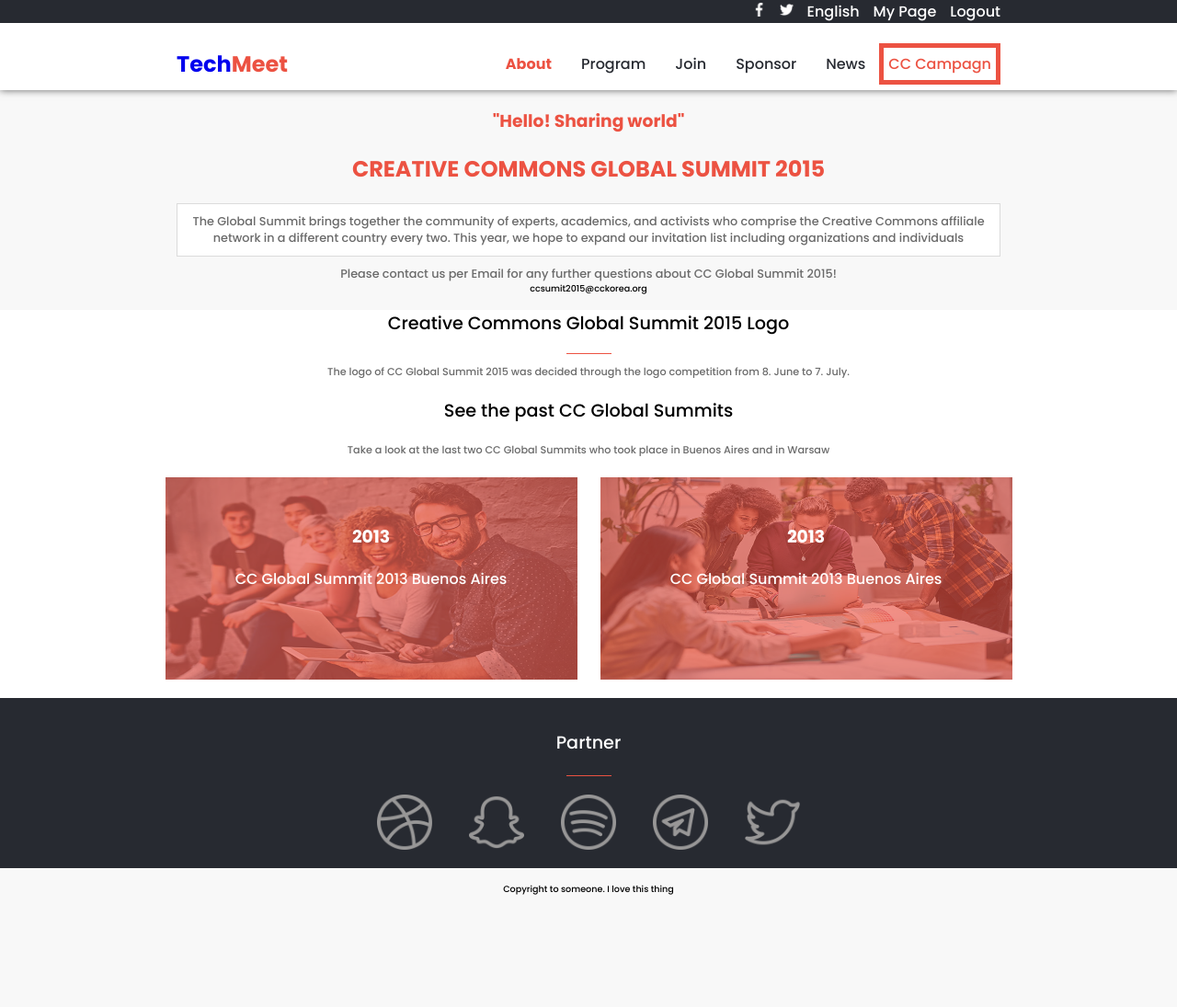
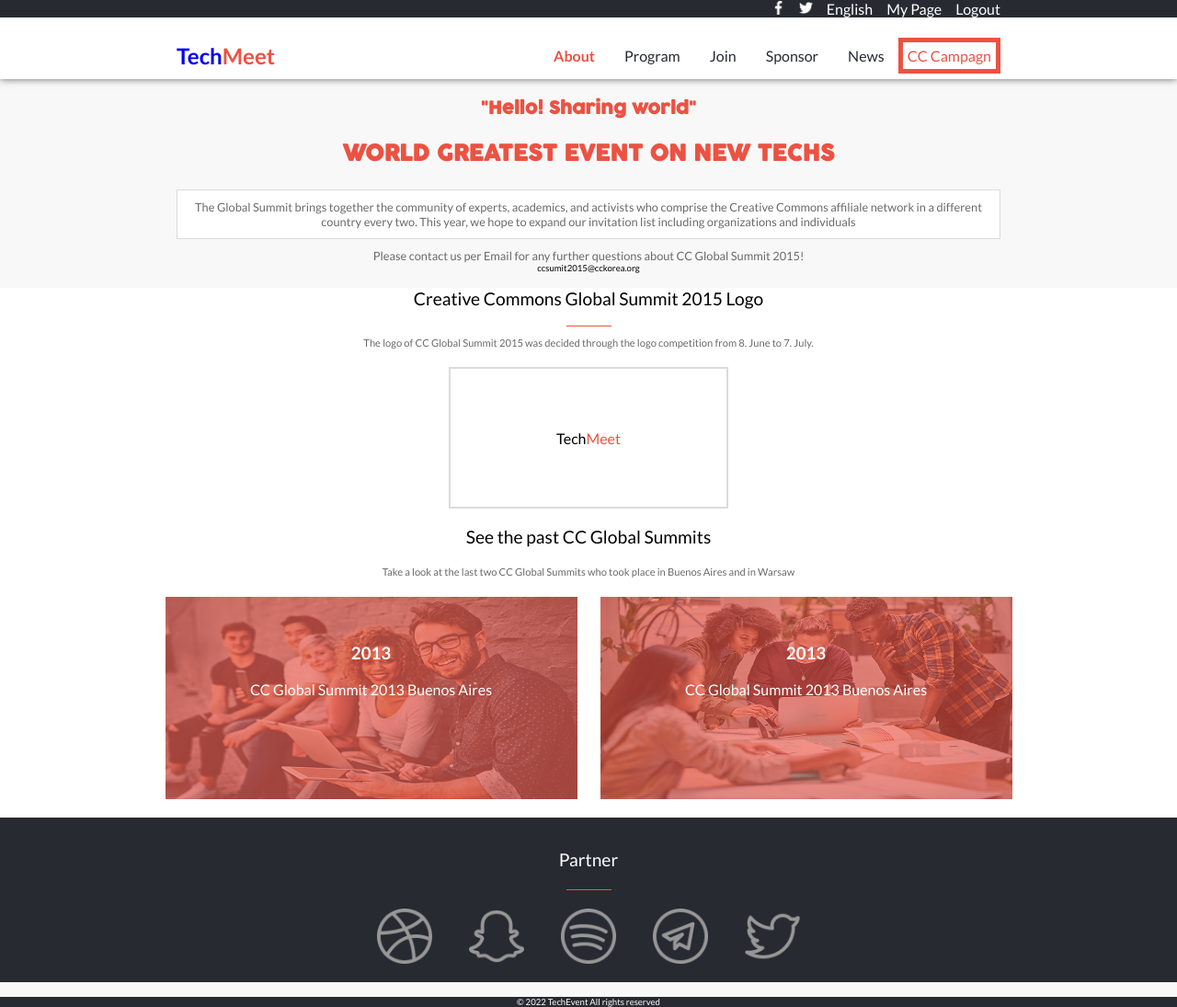
Before and after one commit to kosher9/tech_event, a website: page html/about.html in a window 1280 px wide. Shown: the whole page at 92% size. Before the commit the page ends 990 px from the top, so only its background shows below. Drawn offline with Linux system fonts and the light colour scheme.

Commit message:
Add Cogogoose an Lato font. Add Logo on about page. Add footer on home page

```diff
--- a/css/about.css
+++ b/css/about.css
@@ -1,10 +1,18 @@
-@import url("https://fonts.googleapis.com/css2?family=Poppins:wght@200;300;500;700&display=swap");
+@import url("https://fonts.googleapis.com/css2?family=Lato:ital,wght@0,100;0,300;0,400;0,700;0,900;1,100;1,300;1,400;1,700;1,900&display=swap");
+
+@font-face {
+  font-family: "Cocogoose";
+  src: url("../fonts/Cocogoose.woff2") format("woff2");
+  font-weight: normal;
+  font-style: normal;
+}
 
 :root {
   --base-color: #272a31;
   --second-color: #ec5242;
   --third-color: #d3d3d3;
-  --font: "Poppins", sans-serif;
+  --font: "Lato", sans-serif;
+  --title-font: "Cocogoose", sans-serif;
 }
 
 span {
@@ -67,6 +75,7 @@
 
 .evt-title {
   color: var(--second-color);
+  font-family: var(--title-font);
 }
 
 .evt-title > h3,
@@ -82,6 +91,7 @@
 
 .evt-title-s {
   margin-top: 0;
+  font-family: var(--title-font);
 }
 
 .evt-desc {
@@ -254,6 +264,16 @@
   line-height: 44px;
 }
 
+.ctn-logo {
+  height: 50px;
+  width: 300px;
+  text-align: center;
+  margin: auto;
+  padding: 50px 0;
+  border: 2px solid rgb(219, 219, 219);
+  margin-top: 20px;
+}
+
 @media screen and (min-width: 768px) {
   .top-header > ul > li > a > img {
     width: 15px;
@@ -349,4 +369,13 @@
     font-weight: 700;
     color: var(--second-color);
   }
+
+  footer {
+    background-color: var(--base-color);
+    color: white;
+  }
+
+  footer > h5 {
+    margin-bottom: 0px;
+  }
 }
--- a/css/main.css
+++ b/css/main.css
@@ -1,10 +1,18 @@
 @import url("https://fonts.googleapis.com/css2?family=Poppins:wght@200;300;500;700&display=swap");
+
+@font-face {
+  font-family: 'Cocogoose';
+  src: url('../fonts/Cocogoose.woff2') format('woff2');
+  font-weight: normal;
+  font-style: normal;
+}
 
 :root {
   --base-color: #272a31;
   --second-color: #ec5242;
   --third-color: #d3d3d3;
-  --font: "Poppins", sans-serif;
+  --font: "Lato", sans-serif;
+  --title-font: 'Cocogoose', sans-serif;
 }
 
 span {
@@ -63,6 +71,7 @@
 
 .evt-title-s {
   margin-top: 0;
+  font-family: var(--title-font);
 }
 
 .evt-desc {
@@ -194,7 +203,6 @@
 .spk-desc {
   text-align: start;
   margin-top: 0;
-  font-weight: lighter;
   font-size: 0.6rem;
   margin-left: 5px;
 }
@@ -257,6 +265,20 @@
   background: url(../images/dots.svg) no-repeat;
   left: 0;
   top: -4em;
+}
+
+footer{
+  align-content: center;
+  margin-top: 50px;
+}
+
+footer > h5 {
+  color: white;
+  background-color: var(--base-color);
+  text-align: center;
+  font-size: 0.6rem;
+  font-weight: normal;
+  margin-bottom: 0px;
 }
 
 @media screen and (min-width: 768px) {
--- a/html/about.html
+++ b/html/about.html
@@ -52,7 +52,7 @@
     <section class="hero">
         <div class="evt-title">
             <h3>"Hello! Sharing world"</h3>
-            <h1>CREATIVE COMMONS GLOBAL SUMMIT 2015</h1>
+            <h1>WORLD GREATEST EVENT ON NEW TECHS</h1>
         </div>
 
         <div class="evt-desc">
@@ -75,6 +75,10 @@
             <span></span>
             <p>The logo of CC Global Summit 2015 was decided through the logo competition from 8. June to 7. July.</p>
 
+        </div>
+
+        <div class="ctn-logo">
+            <p>Tech<span>Meet</span></p>
         </div>
         <div class="ctn-past-evnt">
             <h3>See the past CC Global Summits</h3>
@@ -118,7 +122,7 @@
         </div>
     </section>
     <footer>
-        <h5>Copyright to someone. I love this thing</h5>
+        <h5> &copy; 2022 TechEvent All rights reserved</h5>
     </footer>
 
     <script src="../js/humburger-menu.js"></script>
--- a/js/speakers.js
+++ b/js/speakers.js
@@ -56,6 +56,7 @@
 
     const img = document.createElement('img');
     img.className = 'img-spk';
+    img.alt = 'speaker image'
 
     const spkInfo = document.createElement('div');
     spkInfo.className = 'ctn-spk-info';
```
Also changed, not shown: index.html (+6 -18 lines), fonts/Cocogoose.woff2 (added).
